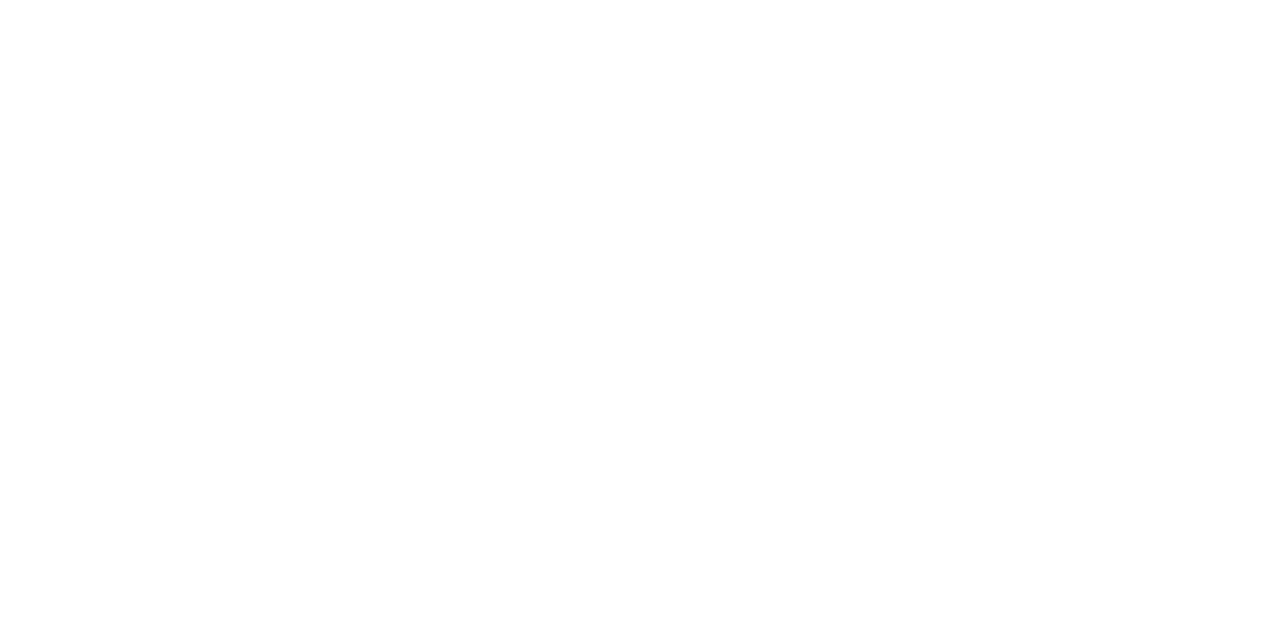
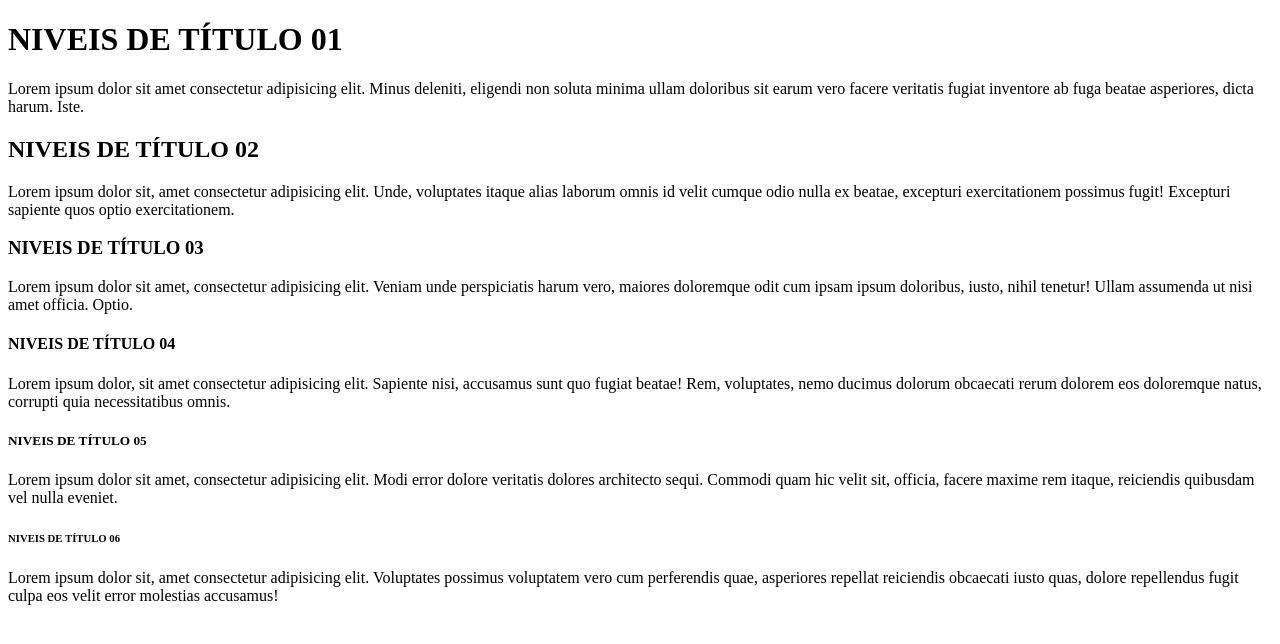
Before and after one commit to tercival2021/Estudando-Programacao, a plain HTML site: page praticando-HTML5-CSS3-exe04/index.html in a window 1280 px wide. Drawn offline with Linux system fonts and the light colour scheme.

Commit message:
atualização01

```diff
--- a/praticando-HTML5-CSS3-exe04/index.html
+++ b/praticando-HTML5-CSS3-exe04/index.html
@@ -7,6 +7,17 @@
     <title>PRATICANDO HTML5-EXE04</title>
 </head>
 <body>
-
+    <h1>NIVEIS DE TÍTULO 01</h1>
+    <p>Lorem ipsum dolor sit amet consectetur adipisicing elit. Minus deleniti, eligendi non soluta minima ullam doloribus sit earum vero facere veritatis fugiat inventore ab fuga beatae asperiores, dicta harum. Iste.</p>
+    <h2>NIVEIS DE TÍTULO 02</h2>
+    Lorem ipsum dolor sit, amet consectetur adipisicing elit. Unde, voluptates itaque alias laborum omnis id velit cumque odio nulla ex beatae, excepturi exercitationem possimus fugit! Excepturi sapiente quos optio exercitationem.
+    <h3>NIVEIS DE TÍTULO 03</h3>
+    Lorem ipsum dolor sit amet, consectetur adipisicing elit. Veniam unde perspiciatis harum vero, maiores doloremque odit cum ipsam ipsum doloribus, iusto, nihil tenetur! Ullam assumenda ut nisi amet officia. Optio.
+    <h4>NIVEIS DE TÍTULO 04</h4>
+    Lorem ipsum dolor, sit amet consectetur adipisicing elit. Sapiente nisi, accusamus sunt quo fugiat beatae! Rem, voluptates, nemo ducimus dolorum obcaecati rerum dolorem eos doloremque natus, corrupti quia necessitatibus omnis.
+    <h5>NIVEIS DE TÍTULO 05</h5>
+    Lorem ipsum dolor sit amet, consectetur adipisicing elit. Modi error dolore veritatis dolores architecto sequi. Commodi quam hic velit sit, officia, facere maxime rem itaque, reiciendis quibusdam vel nulla eveniet.
+    <h6>NIVEIS DE TÍTULO 06</h6>
+    Lorem ipsum dolor sit, amet consectetur adipisicing elit. Voluptates possimus voluptatem vero cum perferendis quae, asperiores repellat reiciendis obcaecati iusto quas, dolore repellendus fugit culpa eos velit error molestias accusamus!
 </body>
 </html>
```
